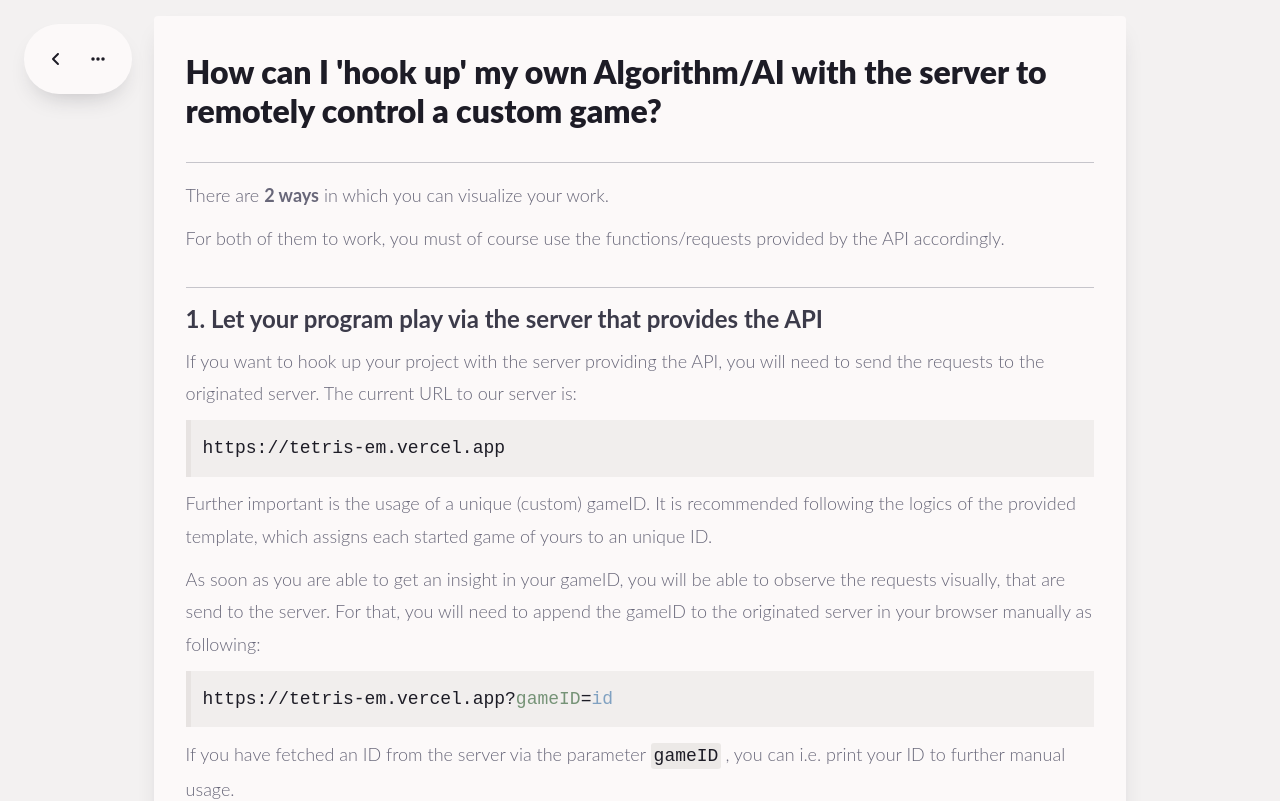
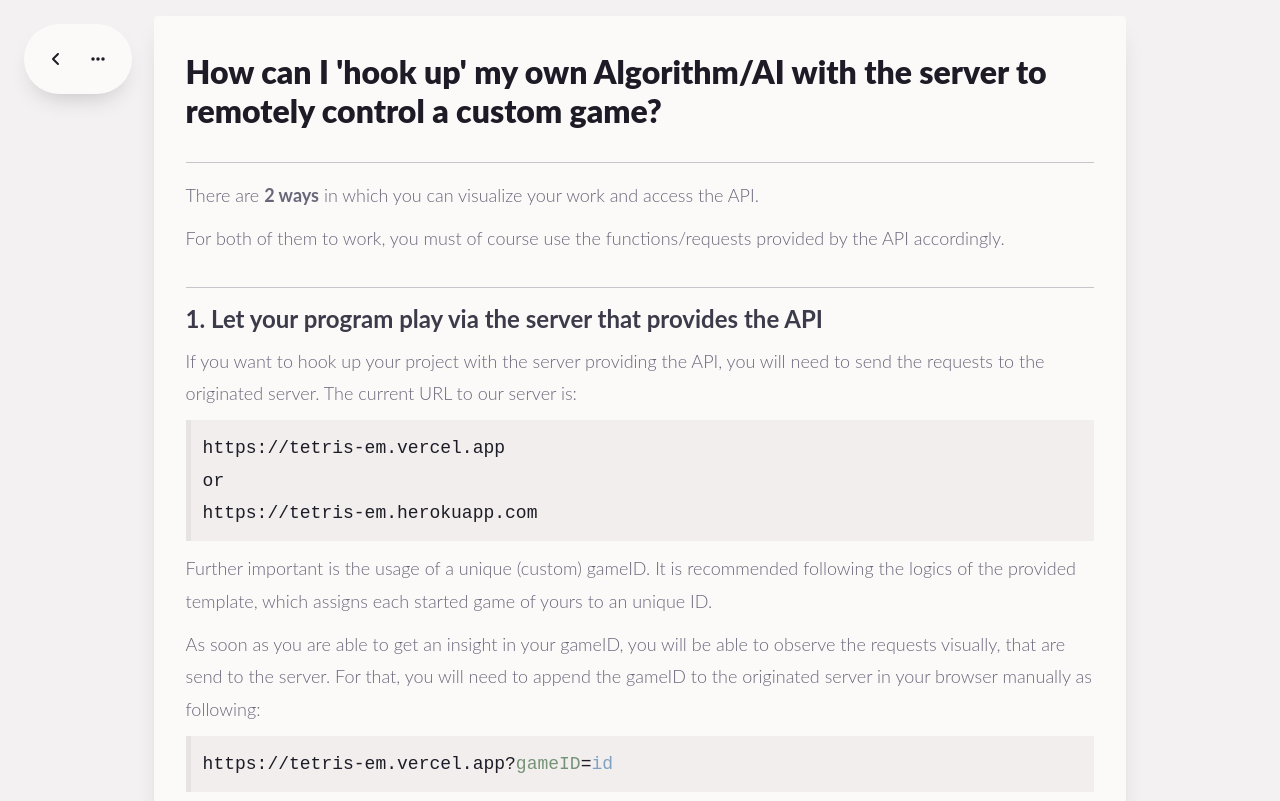
Before and after one commit to clk1006/teris, a Next.js app: page /docs/visualize in a window 1280 px wide. Shown: the top 801 px of the page. Built offline with nearby package versions, Linux system fonts and the light colour scheme.

Commit message:
updated url

```diff
--- a/pages/docs/visualize.js
+++ b/pages/docs/visualize.js
@@ -65,14 +65,17 @@ export default function Docs() {
 
                         <hr/>
 
-                        <p>There are <b>2 ways</b> in which you can visualize your work.</p>
+                        <p>There are <b>2 ways</b> in which you can visualize your work and access the API.</p>
                         <p>For both of them to work, you must of course use the functions/requests provided by the API accordingly.</p>
 
                         <hr/>
 
                         <h2>1. Let your program play via the server that provides the API</h2>
                         <p>If you want to hook up your project with the server providing the API, you will need to send the requests to the originated server. The current URL to our server is:</p>
-                        <p className='code-field'>https://tetris-em.vercel.app</p>
+                        <p className='code-field'>https://tetris-em.vercel.app <br/>
+                            or<br/>
+                            https://tetris-em.herokuapp.com
+                        </p>
                         <p>Further important is the usage of a unique (custom) gameID. It is recommended following the logics of the <a href="./docs">provided template</a>, which assigns each started game of yours to an unique ID.</p>
                         <p>As soon as you are able to get an insight in your gameID, you will be able to observe the requests visually, that are send to the server. For that, you will need to append the gameID to the originated server in your browser manually as following:</p>
                         <p className='code-field'>https://tetris-em.vercel.app?<span className='syntax parameter'>gameID</span>=<span className='syntax request'>id</span></p>
```
